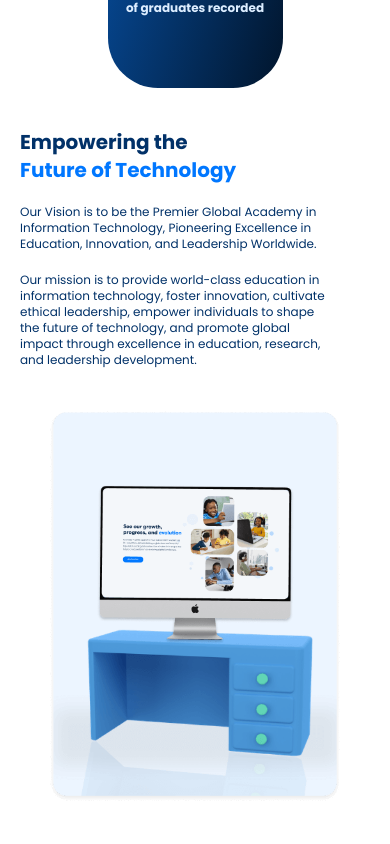
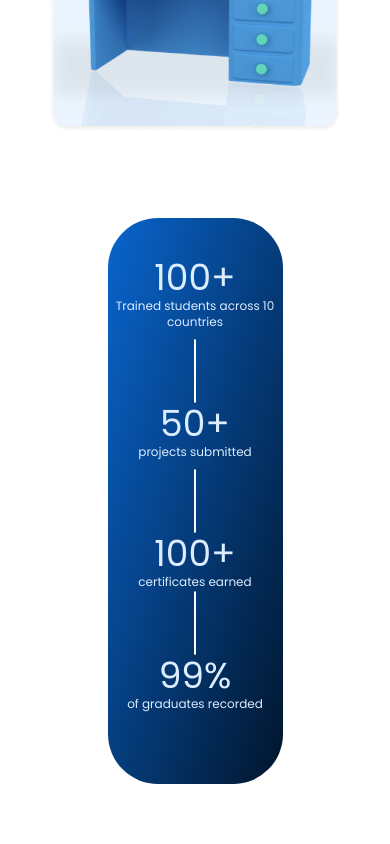
Before and after one commit to Adeleyeha-17/Leadwinn-Academy, a React (Vite) app: page /about in a window 390 px wide. Shown: the part 1680-2524 px from the top of the page. Built offline with nearby package versions, Linux system fonts and the light colour scheme; no server answers.

Commit message:
updated ignitingMinds

```diff
--- a/src/sections/IgnitingMinds/IgnitingMind.tsx
+++ b/src/sections/IgnitingMinds/IgnitingMind.tsx
@@ -15,7 +15,7 @@ export const IgnitingMind = () => {
       </div>
 
 
-      <div className="py-5 sm:py-20">
+      <div className="py-5 sm:py-20 hidden sm:flex">
         <div className="bg-gradient-to-br from-[#0965CE] to-[#01152C] text-[#DCEDFF] sm:h-[10rem] w-1/2 sm:w-full rounded-[3.125rem] font-poppin mx-auto max-sm:mt-16 max-sm:py-10 flex justify-center items-center">
           <div className="items-center justify-evenly sm:flex sm:mt-3 w-full px-10 xl:px-20">
 
@@ -65,6 +65,39 @@ export const IgnitingMind = () => {
         </div>
 
       </div>
+
+      <div className="py-5 sm:py-20 sm:hidden flex">
+        <div className="bg-gradient-to-br from-[#0965CE] to-[#01152C] text-[#DCEDFF] sm:h-[10rem] w-1/2 sm:w-full rounded-[3.125rem] font-poppin mx-auto max-sm:mt-16 max-sm:py-10 flex justify-center items-center">
+          <div className="items-center justify-evenly sm:flex sm:mt-3 w-full px-10 xl:px-20">
+
+            <div className="flex flex-col mb-10 sm:mb-0 items-center justify-cennter sm:gap-5 sm:mt-4">
+              <h1 className="sm:max-lg:text-3xl text-4xl font-medium">100+</h1>
+              <h4 className="w-[13rem] sm:w-[10rem] lg:w-[13rem] text-xs sm:max-lg:text-[0.65rem] text-center">Trained students across 10 countries</h4>
+            </div>
+            <div className="w-16 lg:w-40 mb-8 sm:mb-0 border-white border transform rotate-90 mx-auto rounded-lg"></div>
+
+            <div className="flex flex-col mb-10 sm:mb-0 items-center justify-center sm:gap-5">
+              <h1 className="sm:max-lg:text-3xl text-4xl font-medium">50+</h1>
+              <h4 className="w-[10rem] text-xs sm:max-lg:text-[0.65rem] text-center">projects submitted</h4>
+            </div>
+
+            <div className="w-16 lg:w-40 mb-8 sm:mb-0 border-white border transform rotate-90 mx-auto rounded-lg"></div>
+
+            <div className="flex justify-center flex-col mb-8 sm:mb-0 items-center sm:gap-5">
+              <h1 className="sm:max-lg:text-3xl text-4xl font-medium">100+</h1>
+              <h4 className="w-[10rem] text-xs sm:max-lg:text-[0.65rem] text-center">certificates earned</h4>
+            </div>
+
+            <div className="w-16 lg:w-40 mb-8 sm:mb-0 border-white border transform rotate-90 mx-auto rounded-lg"></div>
+
+            <div className="flex justify-center flex-col mb-8 sm:mb-0 items-center sm:gap-5">
+              <h1 className="sm:max-lg:text-3xl text-4xl font-medium">99%</h1>
+              <h4 className="w-[13rem] text-xs sm:max-lg:text-[0.65rem] text-center">of graduates recorded</h4>
+            </div>
+          </div>
+
+        </div>
+      </div>
     </div>
   )
 }
```
